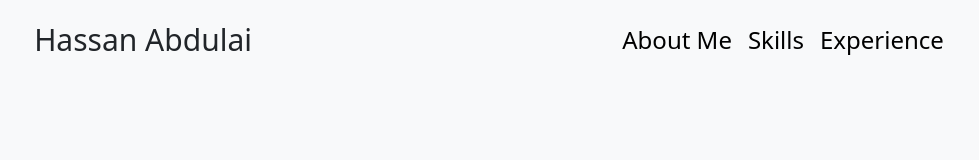
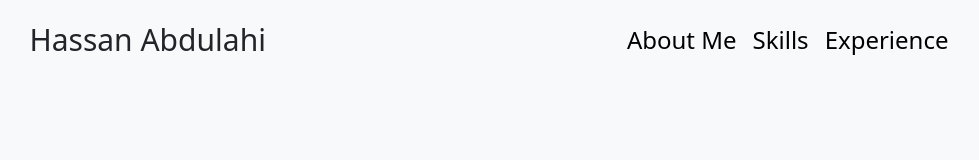
Before and after one commit to weasy1as/weasy1as.github.io, a Next.js app: page / in a window 1280 px wide. Shown: the top 160 px of the page, without its empty margins (151-1130 px from the left). Built offline with nearby package versions, Linux system fonts and the light colour scheme.

Commit message:
spelling error

```diff
--- a/src/components/Navbar.tsx
+++ b/src/components/Navbar.tsx
@@ -33,7 +33,7 @@ const Navbar = () => {
   return (
     <div className=" mb-[150px] sm:mb-0 w-full h-[80px] flex justify-around items-center ">
       <div>
-        <h1 className="text-3xl  font-sans">Hassan Abdulai</h1>
+        <h1 className="text-3xl  font-sans">Hassan Abdulahi</h1>
       </div>
       <button
         onClick={handleOpen}
```
